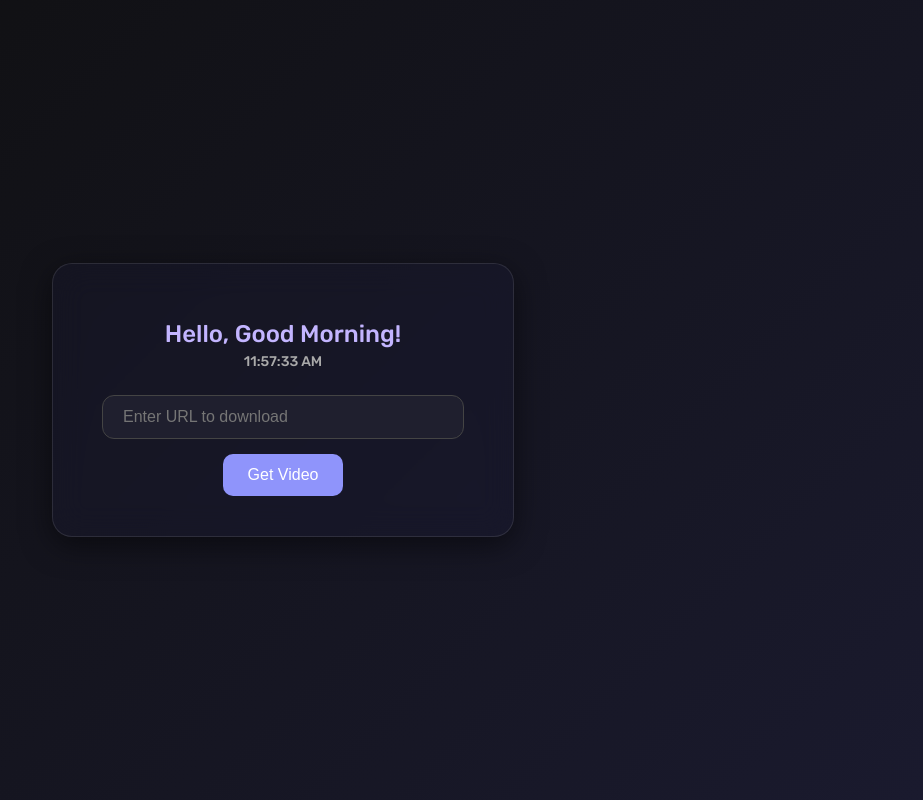
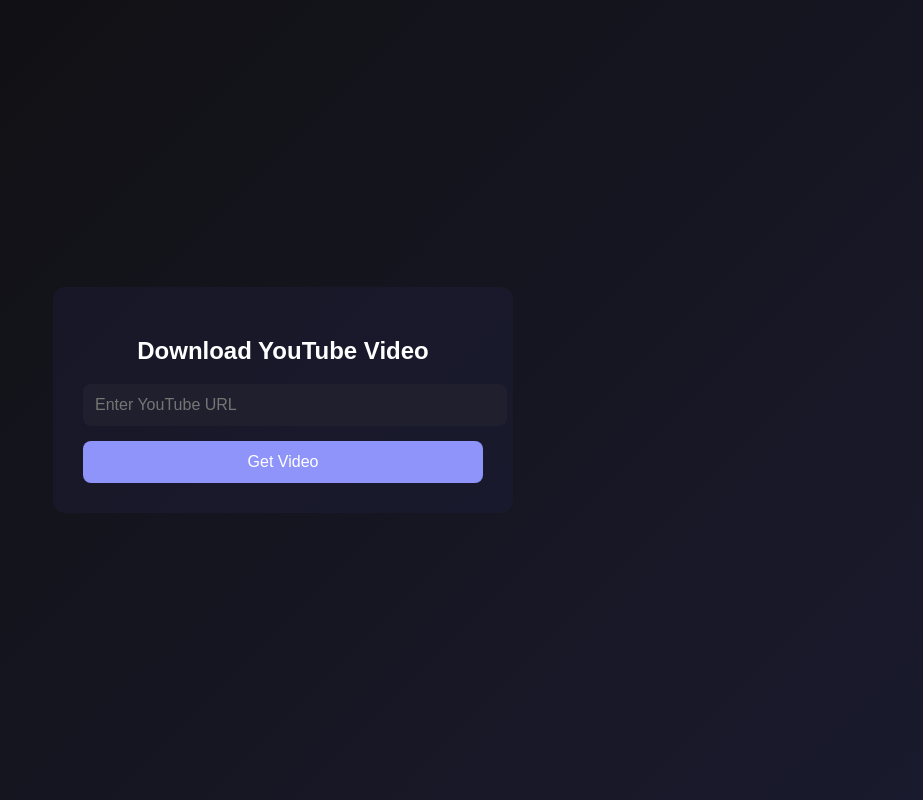
Before and after one commit to adityakat16/Dashboard, a Flask app: page / in a window 1280 px wide. Shown: the whole page, without its empty margins (357-1280 px from the left). Run offline with Flask 3, Linux system fonts and the light colour scheme.

Commit message:
Update index.html

```diff
--- a/templates/index.html
+++ b/templates/index.html
@@ -1,144 +1,68 @@
-
 <!DOCTYPE html>
 <html lang="en">
 <head>
     <meta charset="UTF-8">
-    <title>YTDownload</title>
-    <link href="https://fonts.googleapis.com/css2?family=Rubik:wght@300;500&display=swap" rel="stylesheet">
+    <meta name="viewport" content="width=device-width, initial-scale=1.0">
+    <title>YouTube Downloader</title>
     <style>
         body {
             margin: 0;
-    padding: 0;
             font-family: 'Rubik', sans-serif;
             background: linear-gradient(135deg, #0f0f0f, #1a1a2e);
+            color: white;
+            display: flex;
+            justify-content: center;
+            align-items: center;
             height: 100vh;
-    display: flex;
-    align-items: center;
-    justify-content: center;
-    color: #f0f0f0;
         }
 
         .container {
-    background: rgba(30, 30, 60, 0.25);
-    border-radius: 20px;
-    box-shadow: 0 8px 30px rgba(0, 0, 0, 0.5);
-    backdrop-filter: blur(16px);
-    padding: 40px 30px;
+            background: rgba(30, 30, 60, 0.4);
+            padding: 30px;
+            border-radius: 12px;
             width: 90%;
             max-width: 400px;
             text-align: center;
-    border: 1px solid rgba(255, 255, 255, 0.1);
         }
 
-h1 {
-    font-weight: 500;
-    color: #c3b5ff;
-    font-size: 24px;
-    margin-bottom: 5px;
+        input[type="text"] {
+            width: 100%;
+            padding: 12px;
+            border-radius: 8px;
+            border: none;
+            margin-bottom: 15px;
+            font-size: 1rem;
+            background: #1f1f2e;
+            color: white;
         }
 
-.timestamp {
-    font-size: 14px;
-    color: #aaa;
-    margin-bottom: 25px;
+        button {
+            padding: 12px;
+            width: 100%;
+            background: #8f94fb;
+            color: white;
+            border: none;
+            border-radius: 8px;
+            font-size: 1rem;
+            cursor: pointer;
         }
 
-form input[type="text"] {
-    padding: 12px 20px;
-    width: 80%;
-    border: 1px solid #444;
-    border-radius: 12px;
-    font-size: 16px;
-    outline: none;
-    margin-bottom: 15px;
-    background-color: #1f1f2e;
-    color: #f0f0f0;
-    transition: border-color 0.3s ease, box-shadow 0.3s ease;
+        .message {
+            margin-top: 20px;
+            color: #f88;
         }
-
-form input[type="text"]:focus {
-    border-color: #8f94fb;
-    box-shadow: 0 0 6px #8f94fb88;
-}
-
-form button {
-    background-color: #8f94fb;
-    color: white;
-    border: none;
-    padding: 12px 25px;
-    font-size: 16px;
-    border-radius: 10px;
-    cursor: pointer;
-    transition: background-color 0.3s ease, box-shadow 0.3s ease;
-}
-
-form button:hover {
-    background-color: #6c6fe6;
-    box-shadow: 0 0 10px #8f94fb88;
-}
-
-.result {
-    margin-top: 25px;
-    font-size: 15px;
-    background: rgba(255, 255, 255, 0.05);
-    padding: 15px;
-    border-radius: 12px;
-    text-align: left;
-    max-height: 300px;
-    overflow-y: auto;
-    box-shadow: inset 0 0 5px rgba(255, 255, 255, 0.05);
-    color: #e0e0e0;
-}
-
     </style>
 </head>
 <body>
     <div class="container">
-        <h1 id="greeting">Hello!</h1>
-        <div class="timestamp" id="timestamp">--:-- --</div>
-
-        <form action="/" method="POST" id="stockForm">
-            <input type="text" name="symbol" placeholder="Enter URL to download" required />
-            <br>
-            <button type="submit" id="getDataButton">Get Video</button>
+        <h2>Download YouTube Video</h2>
+        <form method="POST" action="/">
+            <input type="text" name="symbol" placeholder="Enter YouTube URL" required>
+            <button type="submit">Get Video</button>
         </form>
+        {% if message %}
+        <div class="message">{{ message }}</div>
+        {% endif %}
     </div>
-
-    <script>
-    function updateGreetingAndTimestamp() {
-        const now = new Date();
-        const hours = now.getHours();
-        const timestampElem = document.getElementById("timestamp");
-        const greetingElem = document.getElementById("greeting");
-
-        let greeting = "Hello!";
-        if (hours < 12) {
-            greeting = "Good Morning!";
-        } else if (hours < 17) {
-            greeting = "Good Afternoon!";
-        } else {
-            greeting = "Good Evening!";
-        }
-
-        greetingElem.textContent = `Hello, ${greeting}`;
-
-        const options = { hour: '2-digit', minute: '2-digit', second: '2-digit' };
-        const formattedTime = now.toLocaleTimeString(undefined, options);
-        timestampElem.textContent = formattedTime;
-    }
-
-    // Run initially and then every second
-    updateGreetingAndTimestamp();
-    setInterval(updateGreetingAndTimestamp, 1000);
-    const stockForm = document.getElementById('stockForm');
-const getDataButton = document.getElementById('getDataButton');
-
-stockForm.addEventListener('submit', (event) => {
-    getDataButton.disabled = true;
-    getDataButton.textContent = 'Processing...';
-});
-
-    </script>
-
 </body>
 </html>
```
Lines whose indentation alone changed are shown as unchanged.
